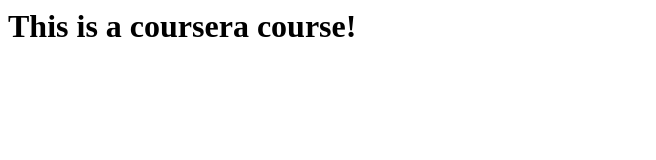
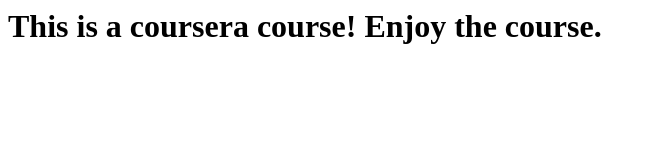
Before and after one commit to YasithD/Coursera-Repo, a plain HTML site: page site/index.html in a window 1280 px wide. Shown: the whole page, without its empty margins (0-656 px from the left). Drawn offline with Linux system fonts and the light colour scheme.

Commit message:
Some small changes

```diff
--- a/site/index.html
+++ b/site/index.html
@@ -4,6 +4,6 @@
     </head>
 
     <body>
-        <h1> This is a coursera course! </h1>
+        <h1> This is a coursera course! Enjoy the course. </h1>
     </body>
 </html>
```
